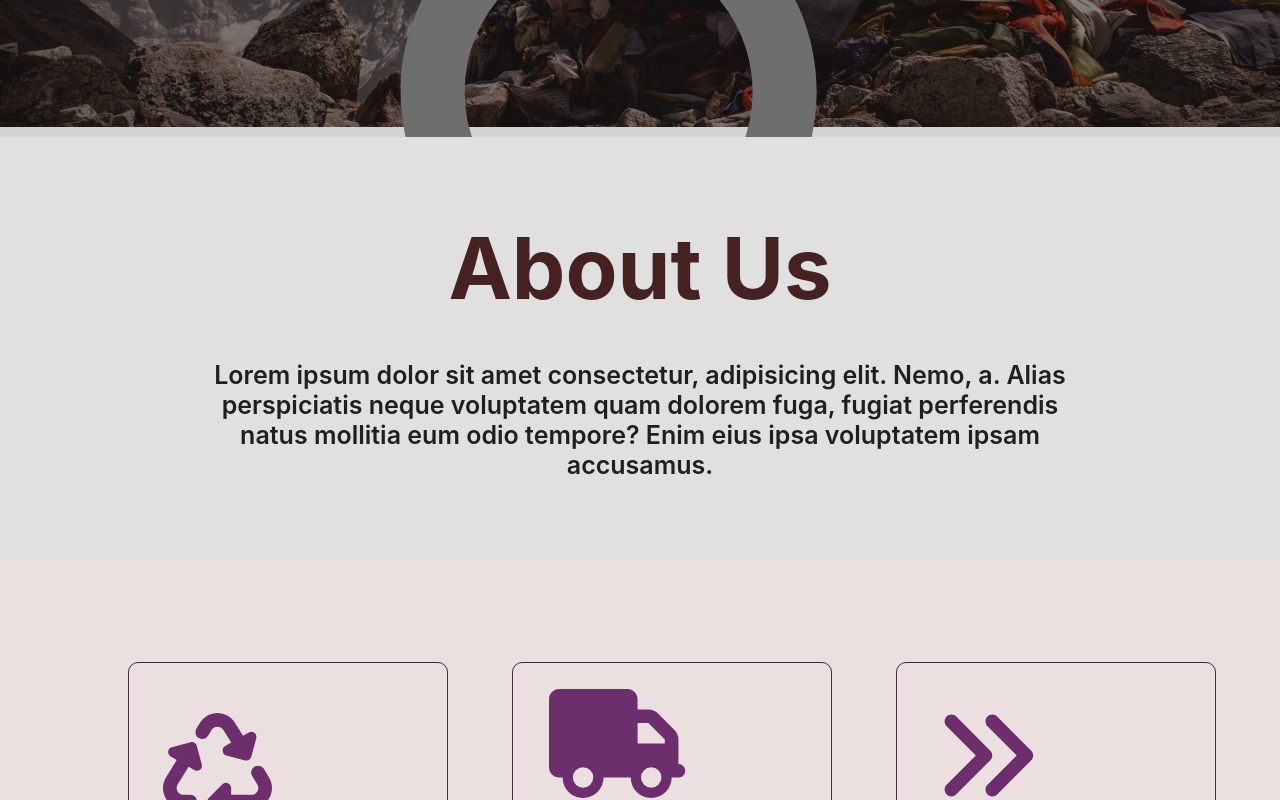
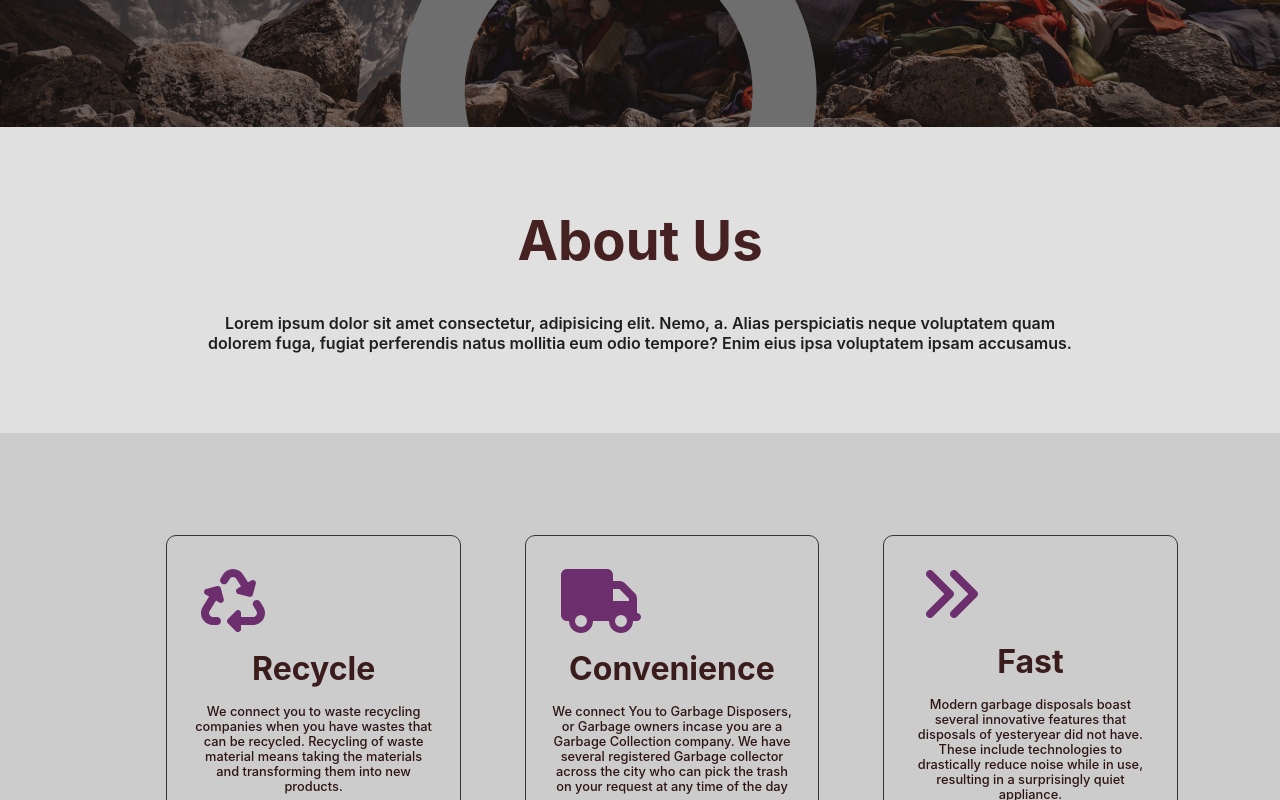
Before and after one commit to kiborgok/pick-up-trash, a React (Create React App) app: page / in a window 1280 px wide. Shown: the part 640-1440 px from the top of the page. Built offline with nearby package versions, Linux system fonts and the light colour scheme.

Commit message:
style: container class change

```diff
--- a/src/components/about/AboutPage.jsx
+++ b/src/components/about/AboutPage.jsx
@@ -4,7 +4,7 @@ import { faRecycle, faTruck, faAnglesRight } from "@fortawesome/free-solid-svg-i
 
 function AboutPage() {
   return (
-    <div className="container">
+    <div className="aboutContainer">
       <div className="about">
         <h2>About Us</h2>
         <p>
@@ -16,7 +16,7 @@ function AboutPage() {
       <div className="about-boxes">
         <div>
           <FontAwesomeIcon className="recycle" icon={faRecycle} />
-          <h3>Recycling</h3>
+          <h3>Recycle</h3>
           <p>
             We connect you to waste recycling companies when you have wastes that can be recycled.
             Recycling of waste material means taking the materials and transforming them into new
```
